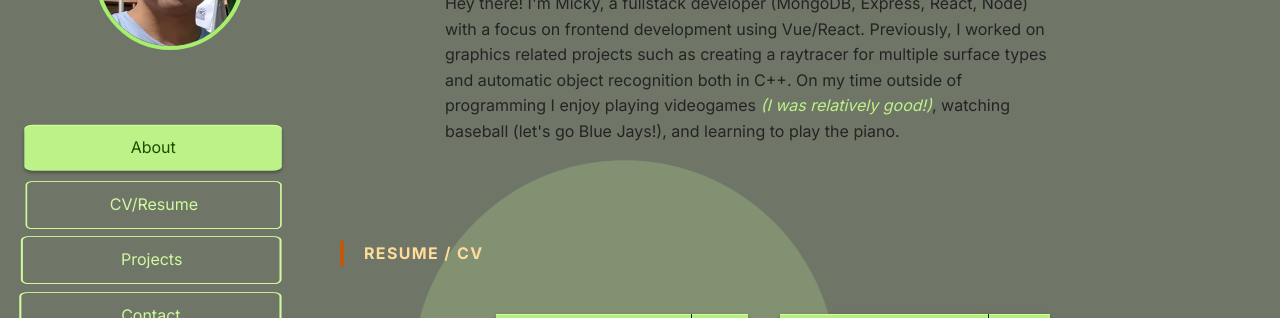
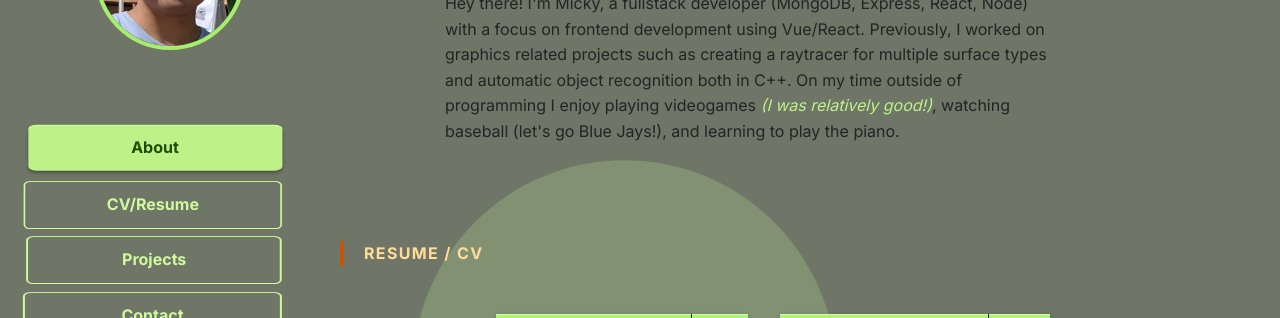
Before and after one commit to mickykim/vue-personal-website, a Vue app: page / in a window 1280 px wide. Shown: the part 482-800 px from the top of the page. Built offline with nearby package versions, Linux system fonts and the light colour scheme; some icons are missing; a web font is replaced by a local one.

Commit message:
Fixed minor bugs

```diff
--- a/src/App.vue
+++ b/src/App.vue
@@ -60,7 +60,7 @@ const addIntersectionObserver = () => {
         }
       });
     },
-    { threshold: 0.2, rootMargin: "-10% 0px -50% 0px" }
+    { threshold: 0.2, rootMargin: "0% 0px -80% 0px" }
   );
 
   document.querySelectorAll(".index-template > *").forEach((section) => {
--- a/src/components/NavBar.vue
+++ b/src/components/NavBar.vue
@@ -146,18 +146,28 @@ onMounted(() => {
     addStyle(
       `.${sections[index].color}:not(.expanded-link):hover {
       transform: scaleX(${x});
+
     }
-    .${sections[index].color}:not(.expanded-link):hover > * {
+
+    .${sections[index].color}:not(.expanded-link):hover p {
       transform: scaleX(${1 / x});
+
 
     }
 
     .${sections[index].color}.expanded-link{
       transform: scaleX(${x});
 
+
     }
-    .${sections[index].color}.expanded-link > *{
+    .${sections[index].color}.expanded-link:active{
+      transform: scaleX(${x});
+
+
+    }
+    .${sections[index].color}.expanded-link p{
       transform: scaleX(${1 / x});
+
 
     }`,
       link
@@ -182,7 +192,11 @@ $colors: "green", "orange", "blue", "red";
     transform: translateY(0%);
   }
 }
-
+p {
+  font-family: Avertastd, Inter, sans-serif;
+  font-size: 16px;
+  font-weight: bold;
+}
 .hidden {
   opacity: 0%;
 }
@@ -246,8 +260,7 @@ a {
   transform-origin: right;
   transform: scaleX(1);
   text-decoration: none;
-  transition: transform 0.5s, color 0.5s, border 0.5s, background 0.5s;
-  transition: all 0.5s;
+  transition: transform 0.5s, border 0.5s, color 0.5s;
 }
 a:not(.expanded-link) {
   &:hover {
```
